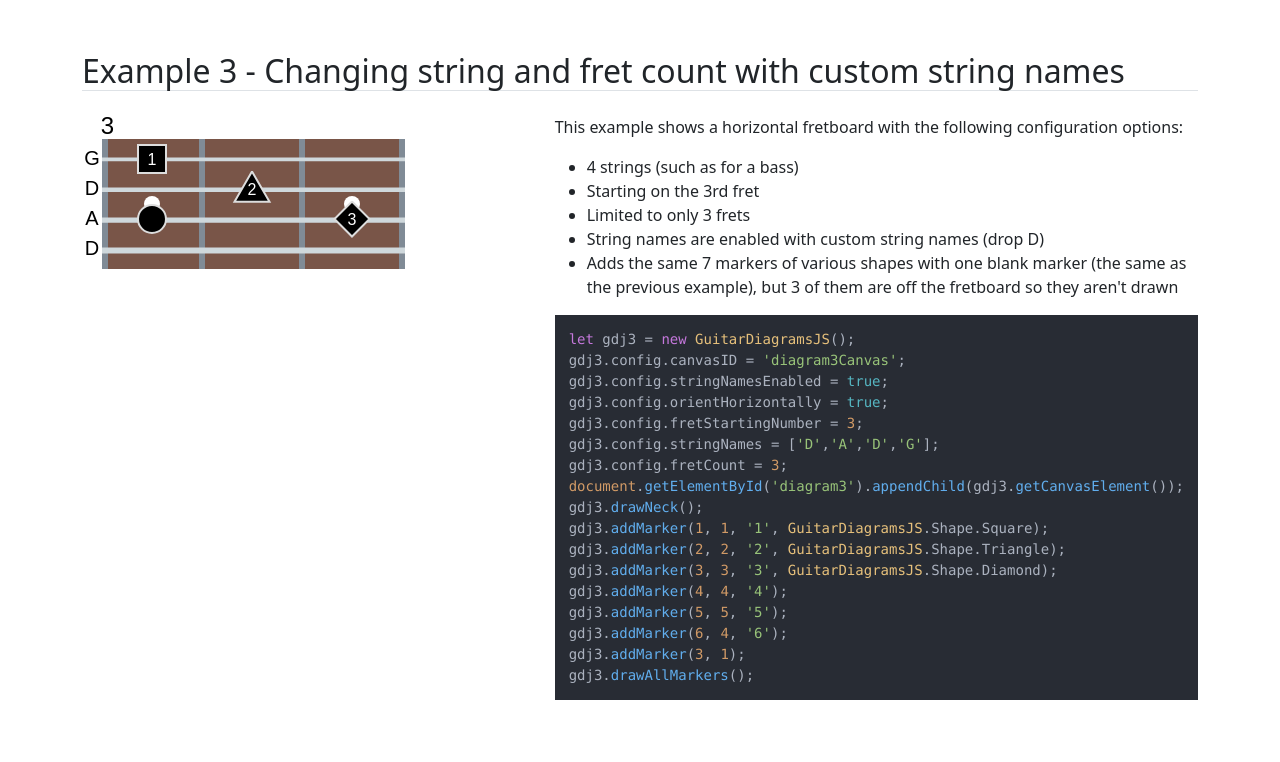
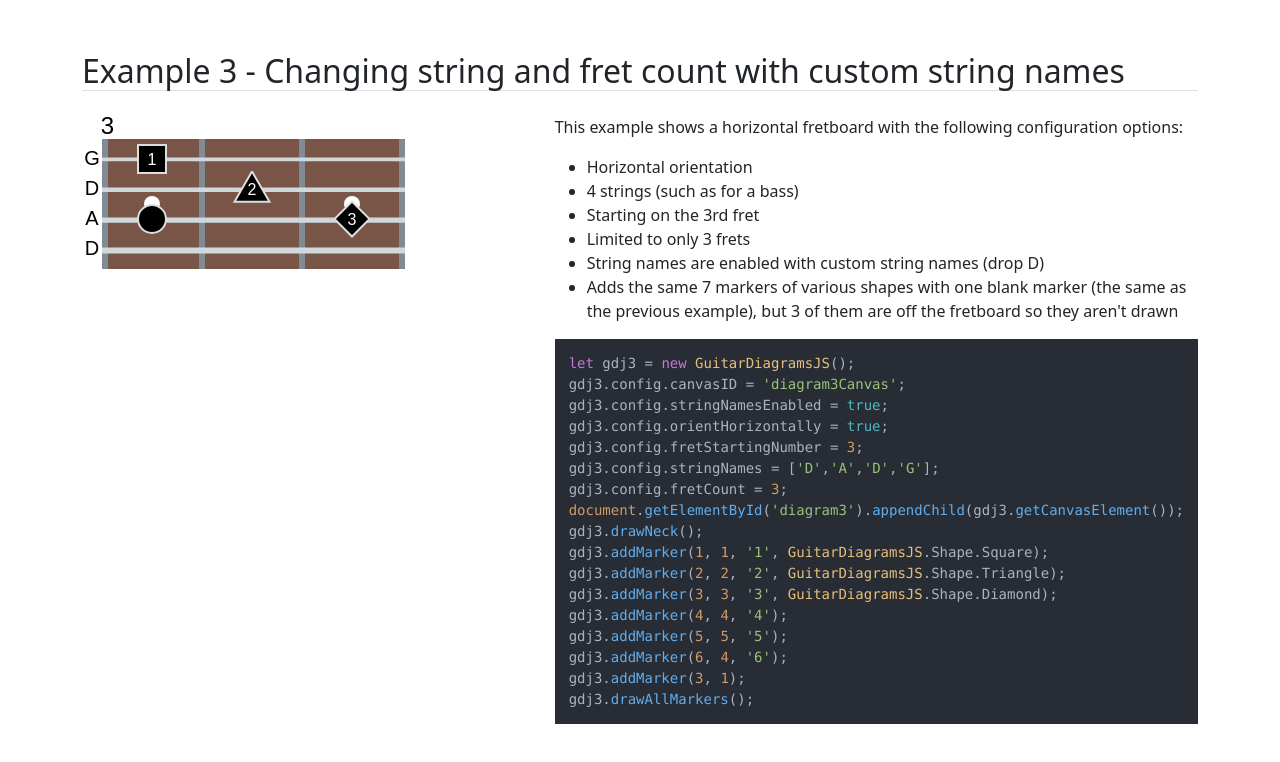
Before and after one commit to KCarlile/guitar-diagrams-js, a plain HTML site: page docs/examples/index.html in a window 1280 px wide. Shown: the part 1877-2639 px from the top of the page. Drawn offline with nearby package versions, Linux system fonts and the light colour scheme.

Commit message:
Updating docs

```diff
--- a/docs/examples/index.html
+++ b/docs/examples/index.html
@@ -78,6 +78,7 @@ gdj2.drawAllMarkers();</code></pre>
                 <div class="col">
                     <p>This example shows a horizontal fretboard with the following configuration options:</p>
                     <ul>
+                        <li>Horizontal orientation</li>
                         <li>4 strings (such as for a bass)</li>
                         <li>Starting on the 3rd fret</li>
                         <li>Limited to only 3 frets</li>
```
